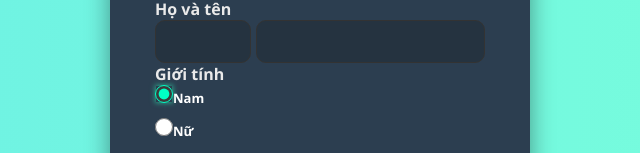
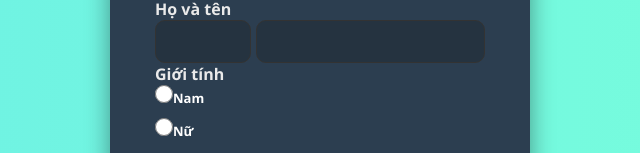
Before and after one commit to Tig0nn/Front-end-Charging-Station-Management-System, a React (Vite) app: page / in a window 1280 px wide. Shown: the part 227-380 px from the top of the page, without its empty margins (320-960 px from the left). Built offline with nearby package versions, Linux system fonts and the light colour scheme.

Commit message:
Xử lí việc trích data từ form

```diff
--- a/src/AddUserInfoPage.jsx
+++ b/src/AddUserInfoPage.jsx
@@ -1,7 +1,9 @@
-import React from "react";
+import React, { Component } from 'react'
 import "./AddUserInfoPage.css";
 import Button from 'react-bootstrap/Button';
 import Form from 'react-bootstrap/Form';
+
+
 
 
 function HandleClick(e) {
@@ -9,38 +11,67 @@ function HandleClick(e) {
     alert("Form đã được submit!");
 }
 
-function AddUserInfoForm() {
+
+
+
+export class AddUserInfoPage extends Component {
+    constructor(){
+        super();
+        this.state = {
+            form: {
+                last_name:'',
+                first_name:'',
+                gender:'',
+                dob:'',
+                phoneNum:''
+            }
+        }
+    }
+
+    handleChangeValue=(e)=>{
+        const userData = {...this.state.form};
+        userData[e.target.name]=e.target.value;
+        this.setState({form: userData});
+    }
+
+    handelSubmitForm=(e)=>{
+        e.preventDefault();
+        const {last_name, first_name, gender, dob, phoneNum} = this.state.form;
+        console.log(last_name, first_name, gender, dob, phoneNum);
+    }
+
+    render() {
         return (
             <div className="Background">
                 <div className="container">
-                <Form className="form-container" onSubmit={HandleClick}>
+                    <Form className="form-container" onSubmit={this.handelSubmitForm}>
                         <div className="title">
                             <h1>Vui lòng nhập thông tin</h1>
                         </div>
                         <Form.Group className="mb-3" controlId="formBasicEmail">
                             <Form.Label>Họ và tên</Form.Label>
                             <div className="fullname">
-                        <Form.Control className="last-name" type="fullname" placeholder="Nguyễn Văn" />
-                         <Form.Control className="first-name" type="fullname" placeholder="A" />
+                                <Form.Control onChange={this.handleChangeValue} name="last_name" className="last-name" type="text" placeholder="Họ" />
+                                <Form.Control onChange={this.handleChangeValue} name="first_name" className="first-name" type="text" placeholder="Tên" />
                             </div>
                         </Form.Group>
 
                         <Form.Group className="mb-3" controlId="formBasicGender">
                             <Form.Label>Giới tính</Form.Label>
                             <div>
-                            <Form.Check className="form-radio" inline label="Nam" name="gender" type="radio" id="gender-nam" value="Nam" defaultChecked/*mặc định để là nam*//>
-                            <Form.Check className="form-radio" inline label="Nữ"name="gender" type="radio" id="gender-nu" value="Nữ" />
+                                <Form.Check onChange={this.handleChangeValue} className="form-radio" inline label="Nam" name="gender" type="radio" id="gender-nam" value="0" />
+                                <Form.Check onChange={this.handleChangeValue} className="form-radio" inline label="Nữ" name="gender" type="radio" id="gender-nu" value="1" />
                             </div>
                         </Form.Group>
 
                         <Form.Group className="mb-3" controlId="formBasicEmail">
                             <Form.Label>Ngày tháng năm sinh</Form.Label>
-                        <Form.Control className="placeholdertxt" lang="vi" type="date" />
+                            <Form.Control onChange={this.handleChangeValue} name="dob" className="placeholdertxt" lang="vi" type="date" />
                         </Form.Group>
 
                         <Form.Group className="mb-3" controlId="formBasicPassword">
                             <Form.Label>Số điện thoại</Form.Label>
-                        <Form.Control className="placeholdertxt" type="phoneNumber" placeholder="+84-XXX-XXX-XXX" />
+                            <Form.Control onChange={this.handleChangeValue} name="phoneNum" className="placeholdertxt" type="text"  placeholder="+84-XXX-XXX-XXX" />
                         </Form.Group>
 
 
@@ -54,7 +85,8 @@ function AddUserInfoForm() {
                         </Button>
                     </Form>
                 </div></div>
-    );
+        )
+    }
 }
 
-export default AddUserInfoForm;
+export default AddUserInfoPage
```
Lines whose indentation alone changed are shown as unchanged.
